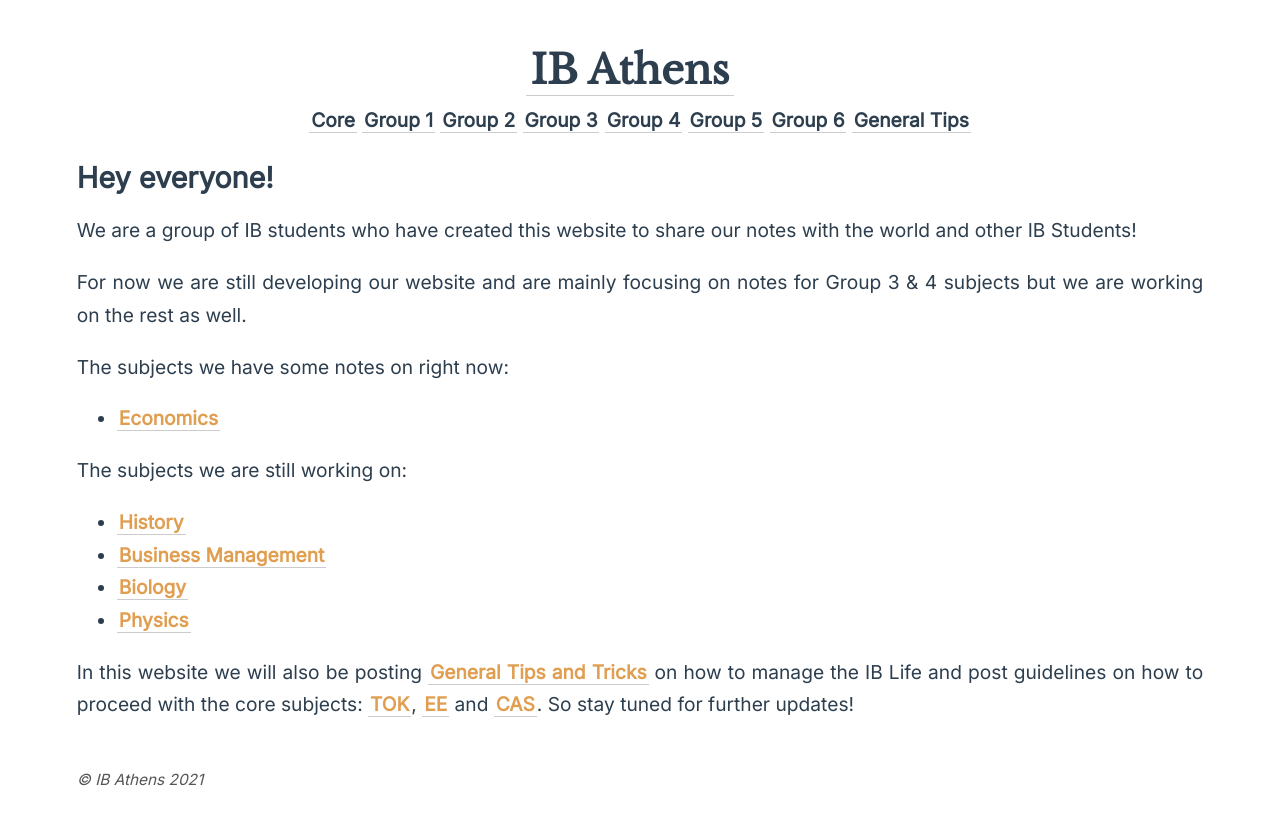
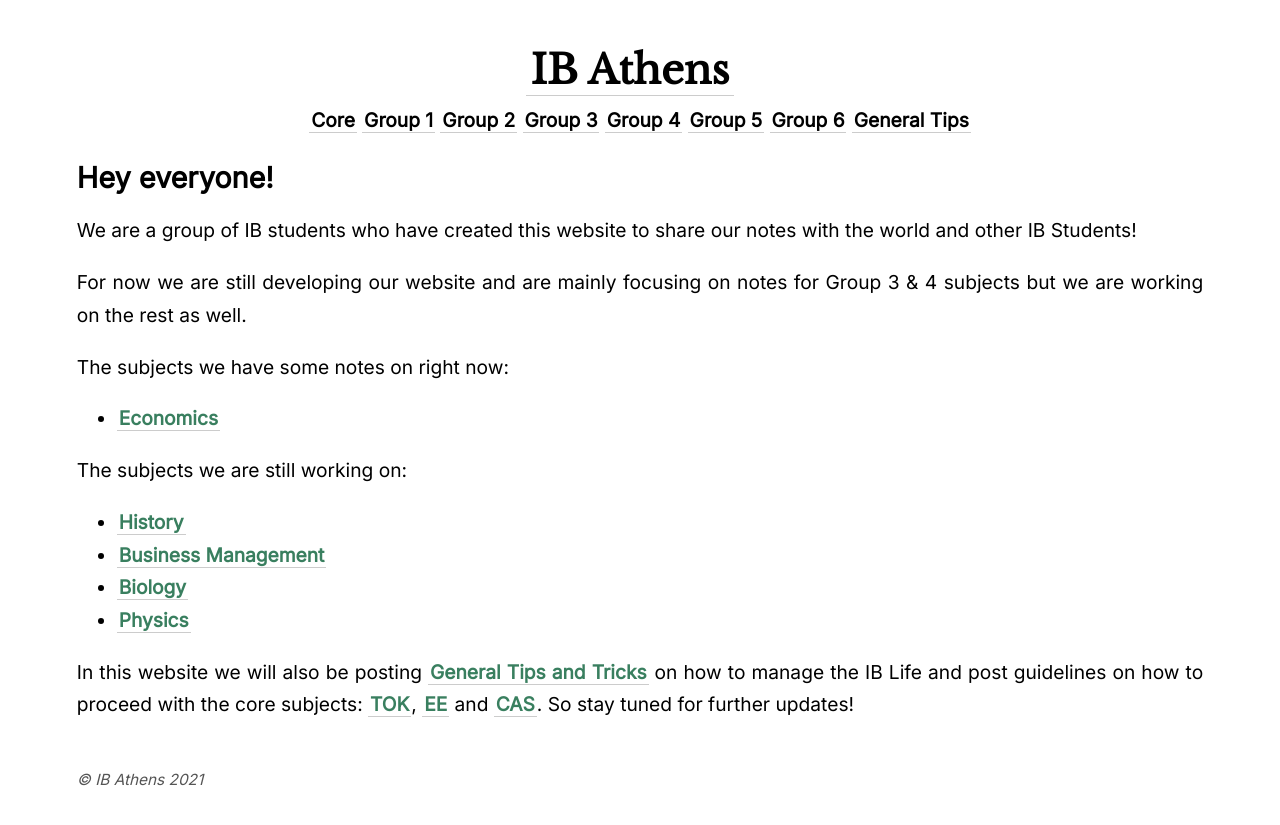
Before and after one commit to ibathens/ibathens.github.io, a Jekyll site: the page built from _pages/index.md, in a window 1280 px wide. Shown: the top 825 px of the page. Built offline with Jekyll 4.4.1, drawn with Linux system fonts in a browser that asks for light colours.

Commit message:
Changed accent colours

```diff
--- a/_sass/_style.scss
+++ b/_sass/_style.scss
@@ -1,16 +1,16 @@
 @import url('https://fonts.googleapis.com/css2?family=Inter&display=swap');
 @import url('https://fonts.googleapis.com/css2?family=Libre+Baskerville&display=swap');
 
-$color-text: #2D3E4E;
+$color-text: #000000;
 $color-subtext: #555555;
 $color-border: #cccccc;
 $border-radius: 5px;
 $body-font: Inter, sans-serif;
 
 $background: #FFFFFF;
-$background-accent: #F4F6F5;
-$header-accent: #2D3E4E;
-$accent: #E09E50;
+$background-accent: #EBFFF8;
+$header-accent: #000;
+$accent: #397F5F;
 
 body {
   box-sizing: content-box;
@@ -90,10 +90,6 @@ h6 {
   color: $header-accent;
 }
 
-h1 {
-  font-size: 1.9em;
-}
-
 a {
   transition: background 300ms;
   padding: 0 0.1em;
```
